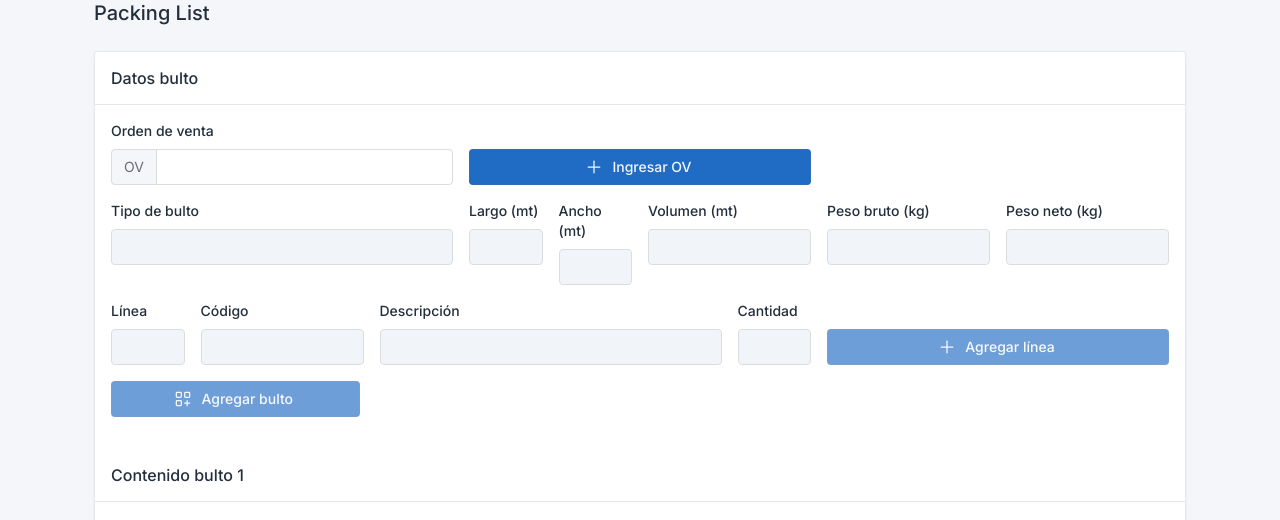
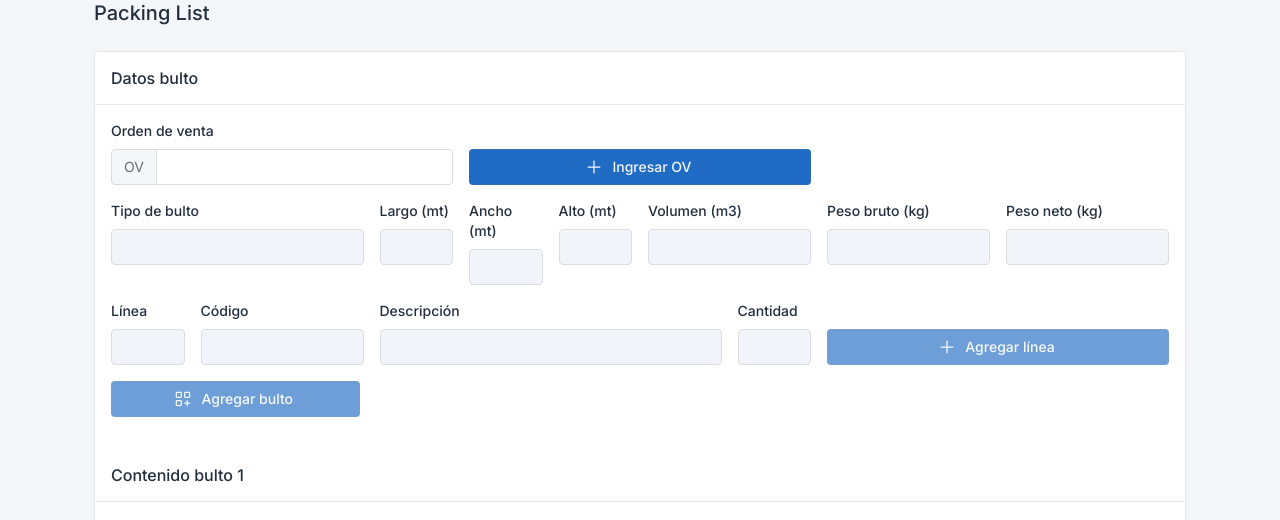
Before and after one commit to nctd/proyecto-titulo, a Django app: page /packing-list/ in a window 1280 px wide. Shown: the part 137-657 px from the top of the page. Run offline with Django 3.2, Linux system fonts and the light colour scheme; the visitor is signed in with stand-in values (Sample User, id 1); some libraries are stand-ins or nearby versions.

Commit message:
validar peso bruto y neto,calculo auto. del volumen

```diff
--- a/control_procesos_logisticos/crearPDF.py
+++ b/control_procesos_logisticos/crearPDF.py
@@ -47,7 +47,7 @@ class PDF(FPDF, HTMLMixin):
             # fill = not fill
         self.cell(sum(col_widths), 0, "", "T")
 
-    def tabla_PL(self, headings, rows,totales, col_widths=(30, 15, 60, 15, 15,15,18,18)):
+    def tabla_PL(self, headings, rows,totales, col_widths=(25, 15, 55, 15, 15,15,15,15,15)):
         # Colors, line width and bold font:
         self.set_y(80)
         self.set_fill_color(217, 226, 243)
@@ -72,6 +72,7 @@ class PDF(FPDF, HTMLMixin):
             self.cell(col_widths[5], 6, row[5], "TLRB", 0, "C", fill)
             self.cell(col_widths[6], 6, row[6], "TLRB", 0, "C", fill)
             self.cell(col_widths[7], 6, row[7], "TLRB", 0, "C", fill)
+            self.cell(col_widths[8], 6, row[8], "TLRB", 0, "C", fill)
             self.ln()
             # fill = not fill
         self.cell(sum(col_widths), 0, "", "T")
@@ -79,7 +80,7 @@ class PDF(FPDF, HTMLMixin):
         self.set_fill_color(217, 226, 243)
         self.cell(col_widths[0], 6, "TOTAL "+totales[0], "TLRB",0, "C", fill)
         self.cell(col_widths[1], 6, totales[1], "TLRB",0, "C", fill)
-        self.cell(col_widths[2]+col_widths[3]+col_widths[4], 6, "", "TLRB",0, "C",fill)
+        self.cell(col_widths[2]+col_widths[3]+col_widths[4]+col_widths[5], 6, "", "TLRB",0, "C",fill)
         self.cell(col_widths[5], 6, totales[2]+" m3", "TLRB",0, "C", fill)
         self.cell(col_widths[6], 6, totales[3]+" mt", "TLRB",0, "C", fill)
         self.cell(col_widths[7], 6, totales[4]+" mt", "TLRB",0, "C", fill)
--- a/control_procesos_logisticos/forms.py
+++ b/control_procesos_logisticos/forms.py
@@ -116,7 +116,7 @@ class CustomUserCreationForm(UserCreationForm):
 class BultoPackingListForm(forms.ModelForm):
     class Meta:
         model = Bulto
-        fields = ['orden_venta','tipo_bulto','largo','ancho','volumen','peso_bruto','peso_neto','activo']
+        fields = ['orden_venta','tipo_bulto','largo','ancho','alto','volumen','peso_bruto','peso_neto','activo']
         # fields = ['orden_venta','tipo_bulto','largo','ancho','volumen','peso_bruto','peso_neto']
         widgets = {
             'orden_venta':
@@ -143,6 +143,12 @@ class BultoPackingListForm(forms.ModelForm):
                     'class': 'form-control',
                     'type': 'text',
                     'id':'bulto_ancho',
+                },),
+            'alto':
+                forms.TextInput(attrs={
+                    'class': 'form-control',
+                    'type': 'text',
+                    'id':'bulto_alto',
                 },),
             'volumen':
                 forms.TextInput(attrs={
--- a/control_procesos_logisticos/templates/packing-list/packing-list.html
+++ b/control_procesos_logisticos/templates/packing-list/packing-list.html
@@ -58,7 +58,7 @@
                                 </div>
                             </div>
                             <div class="row">
-                                <div class="col-lg-4">
+                                <div class="col-lg-3">
                                     <div class="mb-3">
                                         <label class="form-label">Tipo de bulto</label>
                                         <!-- <input type="text" class="form-control" name="bulto_input" id="bulto_input"> -->
@@ -77,9 +77,15 @@
                                         {{form_bulto.ancho}}
                                     </div>
                                 </div>
+                                <div class="col-lg-1">
+                                    <div class="mb-3">
+                                        <label class="form-label">Alto (mt)</label>
+                                        {{form_bulto.alto}}
+                                    </div>
+                                </div>
                                 <div class="col-lg-2">
                                     <div class="mb-3">
-                                        <label class="form-label">Volumen (mt)</label>
+                                        <label class="form-label">Volumen (m3)</label>
                                         {{form_bulto.volumen}}
                                     </div>
                                 </div>
@@ -528,6 +534,7 @@
                     document.getElementById('btn-agregar-ov').disabled = true;
                     document.getElementById('bulto_codigo').disabled = true;
                     document.getElementById('bulto_descripcion').disabled = true;
+                    document.getElementById('bulto_volumen').disabled = true;
                     $('#modal-ov-valida').modal('show')
                 },
                 error: function (response) {
@@ -609,15 +616,10 @@
         if ($('#bulto_linea').val() == '' || $('#bulto_codigo').val() == '' || $('#bulto_descripcion').val() == '' || $('#bulto_cantidad').val() == '') {
             $('#content-error-linea').text('Verifique que todos los campos de la línea esten completos ')
             $('#modal-linea-not-found').modal('show')
+
             if ($('#bulto_linea').val() == '') {
                 $('#bulto_linea').addClass('is-invalid');
             }
-            // if ($('#bulto_codigo').val() == '') {
-            //     $('#bulto_codigo').addClass('is-invalid');
-            // }
-            // if ($('#bulto_descripcion').val() == '') {
-            //     $('#bulto_descripcion').addClass('is-invalid');
-            // }
             if ($('#bulto_cantidad').val() == '') {
                 $('#bulto_cantidad').addClass('is-invalid');
             }
@@ -719,6 +721,10 @@
         event.stopPropagation();
         $('#bulto_ancho').removeClass("is-invalid");
     })
+    $("#bulto_alto").on('focus', function (e) {
+        event.stopPropagation();
+        $('#bulto_alto').removeClass("is-invalid");
+    })
     $("#bulto_volumen").on('focus', function (e) {
         event.stopPropagation();
         $('#bulto_volumen').removeClass("is-invalid");
@@ -733,15 +739,9 @@
     })
 </script>
 <script>
-    // $("#btn-finalizar-bulto").on('click', function (e) {
     $("#btn-guardar-pl").on('click', function (e) {
-
-        // const tipo_bulto = document.querySelectorAll("[name*=tipo_bulto]");
-
-        // alert(tipo_bulto)
-
         if (document.getElementById('tipo_bulto').value == '' || document.getElementById('bulto_largo').value == '' ||
-            document.getElementById('bulto_ancho').value == '' || document.getElementById('bulto_volumen').value == '' ||
+            document.getElementById('bulto_ancho').value == '' || document.getElementById('bulto_alto').value == '' || document.getElementById('bulto_volumen').value == '' ||
             document.getElementById('bulto_peso_bruto').value == '' || document.getElementById('bulto_peso_neto').value == '') {
             e.preventDefault()
             if ($('#tipo_bulto').val() == '') {
@@ -753,9 +753,12 @@
             if ($('#bulto_ancho').val() == '') {
                 $('#bulto_ancho').addClass('is-invalid');
             }
-            if ($('#bulto_volumen').val() == '') {
-                $('#bulto_volumen').addClass('is-invalid');
+            if ($('#bulto_alto').val() == '') {
+                $('#bulto_alto').addClass('is-invalid');
             }
+            // if ($('#bulto_volumen').val() == '') {
+            //     $('#bulto_volumen').addClass('is-invalid');
+            // }
             if ($('#bulto_peso_bruto').val() == '') {
                 $('#bulto_peso_bruto').addClass('is-invalid');
             }
@@ -764,6 +767,32 @@
             }
             $("#modal-error-finalizar-bulto").modal('show');
         } else {
+            var peso_bruto = document.getElementById('bulto_peso_bruto').value
+            var peso_neto = document.getElementById('bulto_peso_neto').value
+            if (peso_bruto <= peso_neto) {
+                $('#bulto_peso_bruto').addClass('is-invalid');
+                $('#bulto_peso_neto').addClass('is-invalid');
+                $("#modal-error-lineas-bulto").modal('show');
+                $('#content-error-lineas-bulto').text('El peso bruto no puede ser menor al peso neto')
+                e.preventDefault()
+            }
+
+            const bultos_pesos_bruto = document.querySelectorAll("[id^=peso_bruto]");
+            var peso_valido = true
+            bultos_pesos_bruto.forEach(e => {
+                var bulto_peso_neto = document.getElementById('peso_neto' + e.id.slice(-1)).value
+                if (e.value <= bulto_peso_neto) {
+                    peso_valido = false
+                }
+            });
+
+            if (peso_valido == false) {
+                $("#modal-error-lineas-bulto").modal('show');
+                $('#content-error-lineas-bulto').text('El peso bruto no puede ser menor al peso neto')
+                e.preventDefault()
+            }
+
+
             var lineas = [];
             const tablas = document.querySelectorAll("[id*=tabla-bulto-]");
             var valido = true
@@ -819,9 +848,12 @@
 
 
     var contador = 2
+
     function eliminarBulto(bulto) {
         $('#nuevo-bulto-' + bulto).remove();
     }
+
+
     $("#btn-agregar-bulto").on('click', function (e) {
         var tabla = 'tabla-bulto-' + contador
         const container = document.getElementById("nuevo-bulto")
@@ -852,7 +884,7 @@
             '</div>' +
             '<div class="card-body">' +
             '<div class="row">' +
-            '<div class="col-lg-4">' +
+            '<div class="col-lg-3">' +
             '<div class="mb-3">' +
             '<label class="form-label">Tipo de bulto</label>' +
             // '{{form_bulto.tipo_bulto}}' +
@@ -873,11 +905,17 @@
             `<input type="text" class="form-control" name="ancho${contador}" id="ancho${contador}" required>` +
             '</div>' +
             '</div>' +
+            '<div class="col-lg-1">' +
+            '<div class="mb-3">' +
+            '<label class="form-label">Alto (mt)</label>' +
+            `<input type="text" class="form-control" name="alto${contador}" id="alto${contador}" required>` +
+            '</div>' +
+            '</div>' +
             '<div class="col-lg-2">' +
             '<div class="mb-3">' +
-            '<label class="form-label">Volumen (mt)</label>' +
+            '<label class="form-label">Volumen (m3)</label>' +
             // '{{ form_bulto.volumen }}' +
-            `<input type="text" class="form-control" name="volumen${contador}" id="volumen${contador}" required>` +
+            `<input type="text" class="form-control" name="volumen${contador}" id="volumen${contador}" required disabled>` +
             '</div>' +
             '</div>' +
             '<div class="col-lg-2">' +
@@ -947,6 +985,9 @@
         setInputFilter(document.getElementById(`ancho${contador}`), function (value) {
             return /^-?\d*[.,]?\d*$/.test(value);
         });
+        setInputFilter(document.getElementById(`alto${contador}`), function (value) {
+            return /^-?\d*[.,]?\d*$/.test(value);
+        });
         setInputFilter(document.getElementById(`volumen${contador}`), function (value) {
             return /^-?\d*[.,]?\d*$/.test(value);
         });
@@ -956,6 +997,33 @@
         setInputFilter(document.getElementById(`peso_neto${contador}`), function (value) {
             return /^-?\d*[.,]?\d*$/.test(value);
         });
+
+        const largos = document.querySelectorAll("[id*=largo]");
+        const anchos = document.querySelectorAll("[id*=ancho]");
+        const altos = document.querySelectorAll("[id*=alto]");
+
+        largos.forEach(largo => {
+            largo.addEventListener('change', function () {
+                var alto = document.getElementById('alto' + largo.id.slice(-1)).value
+                var ancho = document.getElementById('ancho' + largo.id.slice(-1)).value
+                document.getElementById('volumen' + largo.id.slice(-1)).value = largo.value * ancho * alto
+            })
+        });
+        anchos.forEach(ancho => {
+            ancho.addEventListener('change', function () {
+                var largo = document.getElementById('largo' + ancho.id.slice(-1)).value
+                var alto = document.getElementById('alto' + ancho.id.slice(-1)).value
+                document.getElementById('volumen' + ancho.id.slice(-1)).value = largo * ancho.value * alto
+            })
+        });
+        altos.forEach(alto => {
+            alto.addEventListener('change', function () {
+                var largo = document.getElementById('largo' + alto.id.slice(-1)).value
+                var ancho = document.getElementById('ancho' + alto.id.slice(-1)).value
+                document.getElementById('volumen' + alto.id.slice(-1)).value = largo * ancho * alto.value
+            })
+        });
+
         contador = contador + 1
     })
 </script>
@@ -963,6 +1031,11 @@
 <script>
     $('#form-pl').submit(function () {
         $("#bulto_ov").removeAttr('disabled');
+        $("#bulto_volumen").removeAttr('disabled');
+        const volumenes = document.querySelectorAll("[id*=volumen]");
+        volumenes.forEach(vol => {
+            $('#' + vol.id).removeAttr('disabled')
+        });
     });
 </script>
 
@@ -990,6 +1063,9 @@
     setInputFilter(document.getElementById("bulto_ancho"), function (value) {
         return /^-?\d*[.,]?\d*$/.test(value);
     });
+    setInputFilter(document.getElementById("bulto_alto"), function (value) {
+        return /^-?\d*[.,]?\d*$/.test(value);
+    });
     setInputFilter(document.getElementById("bulto_volumen"), function (value) {
         return /^-?\d*[.,]?\d*$/.test(value);
     });
@@ -1006,6 +1082,16 @@
         return /^\d*$/.test(value);
     });
 </script>
+
+<script>
+    $('#bulto_largo, #bulto_ancho, #bulto_alto').change(function () {
+        var largo = $('#bulto_largo').val();
+        var ancho = $('#bulto_ancho').val();
+        var alto = $('#bulto_alto').val();
+        document.getElementById('bulto_volumen').value = largo * ancho * alto;
+    });
+</script>
+
 
 {% if guardado %}
 <script type="text/javascript">
--- a/control_procesos_logisticos/views.py
+++ b/control_procesos_logisticos/views.py
@@ -1018,11 +1018,13 @@ def packingList(request):
         list_tp_bulto = []
         list_largo = []
         list_ancho = []
+        list_alto = []
         list_volumen = []
         list_peso_bruto = []
         list_peso_neto = []
         list_bultos_linea = []
         for value in request.POST:
+            print(value)
             if value.startswith('linea-'):
                 list_lineas.append(value.split('-')[1])
                 list_cantidad.append(value.split('-')[2])
@@ -1037,6 +1039,8 @@ def packingList(request):
                 list_largo.append(request.POST[value])
             if value.startswith('ancho'):
                 list_ancho.append(request.POST[value])
+            if value.startswith('alto'):
+                list_alto.append(request.POST[value])
             if value.startswith('volumen'):
                 list_volumen.append(request.POST[value])
             if value.startswith('peso_bruto'):
@@ -1047,22 +1051,22 @@ def packingList(request):
         lista_bultos = []
         contador = 0
 
-        ## Validar que la linea ya no tenga un PL
-        # for lin in list_lineas:
-        #     bul_existe = Bulto.objects.filter(orden_venta='OV'+request.POST['orden_venta'],activo=0)
-        #     if bul_existe.exists():
-        #         for val in bul_existe:
-        #             print(val)
-        #             print(lin)
-        #             det_bul_existe = DetalleBulto.objects.filter(bulto_id=val, linea=lin)
-        #             print(det_bul_existe)
-        #             if det_bul_existe.exists():
-        #                 data = {
-        #                     'error': True,
-        #                     'detalles': 'Ya existe un Packing List creado para esta orden de venta y línea ('+lin+')',
-        #                     'form_bulto': BultoPackingListForm(),
-        #                     }
-        #                 return render(request,'packing-list/packing-list.html',data)
+        # Validar que la linea ya no tenga un PL
+        for lin in list_lineas:
+            bul_existe = Bulto.objects.filter(orden_venta='OV'+request.POST['orden_venta'],activo=0)
+            if bul_existe.exists():
+                for val in bul_existe:
+                    print(val)
+                    print(lin)
+                    det_bul_existe = DetalleBulto.objects.filter(bulto_id=val, linea=lin)
+                    print(det_bul_existe)
+                    if det_bul_existe.exists():
+                        data = {
+                            'error': True,
+                            'detalles': 'Ya existe un Packing List creado para esta orden de venta y línea ('+lin+')',
+                            'form_bulto': BultoPackingListForm(),
+                            }
+                        return render(request,'packing-list/packing-list.html',data)
 
 
 
@@ -1072,6 +1076,7 @@ def packingList(request):
                 'tipo_bulto': val,
                 'largo': list_largo[contador],
                 'ancho': list_ancho[contador],
+                'alto': list_alto[contador],
                 'volumen': list_volumen[contador],
                 'peso_bruto': list_peso_bruto[contador],
                 'peso_neto': list_peso_neto[contador],
@@ -1105,8 +1110,7 @@ def packingList(request):
                 'cantidad': list_cantidad[item],
                 'bulto': bultos_id[int(list_bultos_linea[item])-1]
             }
-            print(detalle_bulto)
-            print(list_descripcion[item])
+
             item +=1
             form_detalle = DetalleBultoForm(data=detalle_bulto)
             if form_detalle.is_valid():
@@ -1193,7 +1197,8 @@ def packingListGenerarPDF(request):
                             val.articulo,
                             format(value.largo,'.2f')+' mt',
                             format(value.ancho,'.2f')+' mt',
-                            format(value.volumen,'.2f')+' mt',
+                            format(value.alto,'.2f')+' mt',
+                            format(value.volumen,'.2f')+' m3',
                             format(value.peso_bruto,'.2f')+' mt',
                             format(value.peso_neto,'.2f')+' mt',
                         ]
@@ -1217,6 +1222,7 @@ def packingListGenerarPDF(request):
                         val.articulo,
                         format(value.largo,'.2f')+' mt',
                         format(value.ancho,'.2f')+' mt',
+                        format(value.alto,'.2f')+' mt',
                         format(value.volumen,'.2f')+' m3',
                         format(value.peso_bruto,'.2f')+' mt',
                         format(value.peso_neto,'.2f')+' mt',
@@ -1282,7 +1288,7 @@ def packingListGenerarPDF(request):
         pdf.texto(clausula,45,50)
 
 
-        headers = ['N° de bulto','Cantidad','Detalle','Largo','Ancho','Volumen','Peso bruto','Peso neto']
+        headers = ['Tipo de bulto','Cantidad','Detalle','Largo','Ancho','Alto','Volumen','Peso bruto','Peso neto']
         pdf.tabla_PL(headers,arr_tabla,arr_totales)
 
         date_save = datetime.now().strftime("%Y%m%d-%H%M%S")
```
Also changed, not shown: control_procesos_logisticos/models.py (+2 -6 lines), control_procesos_logisticos/migrations/0001_initial.py.
